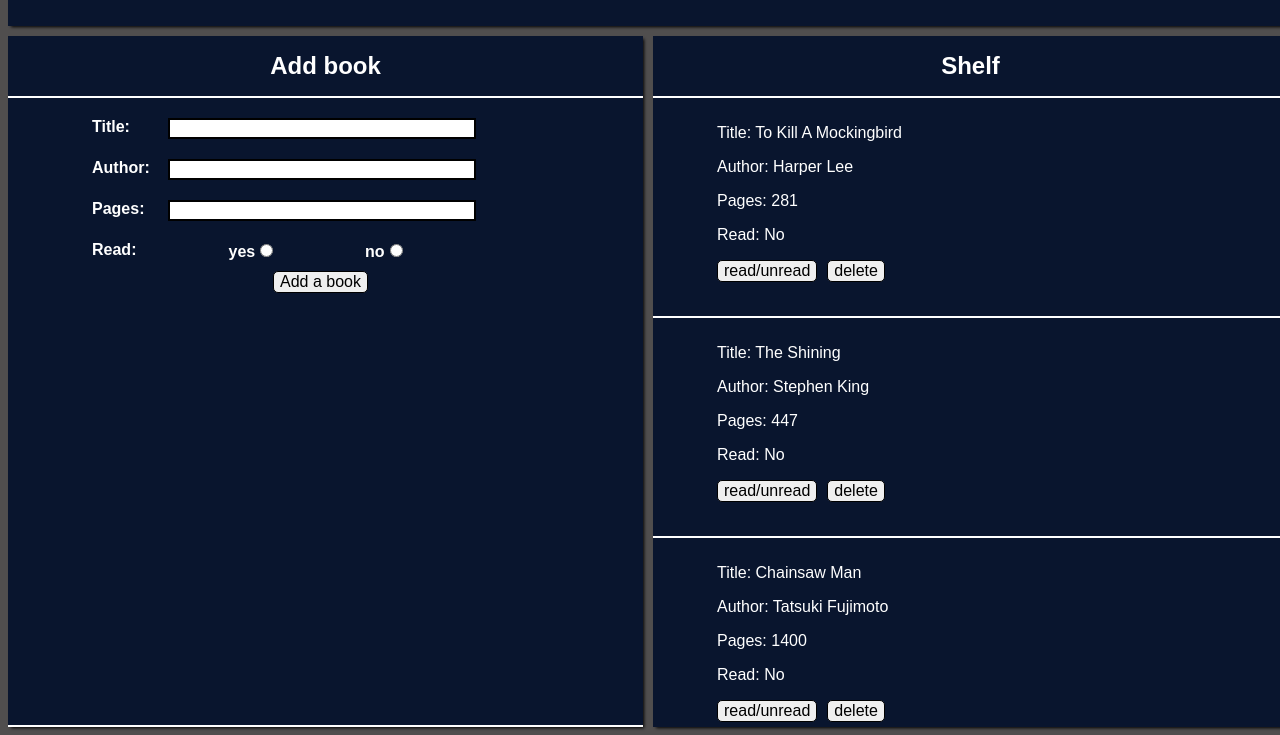
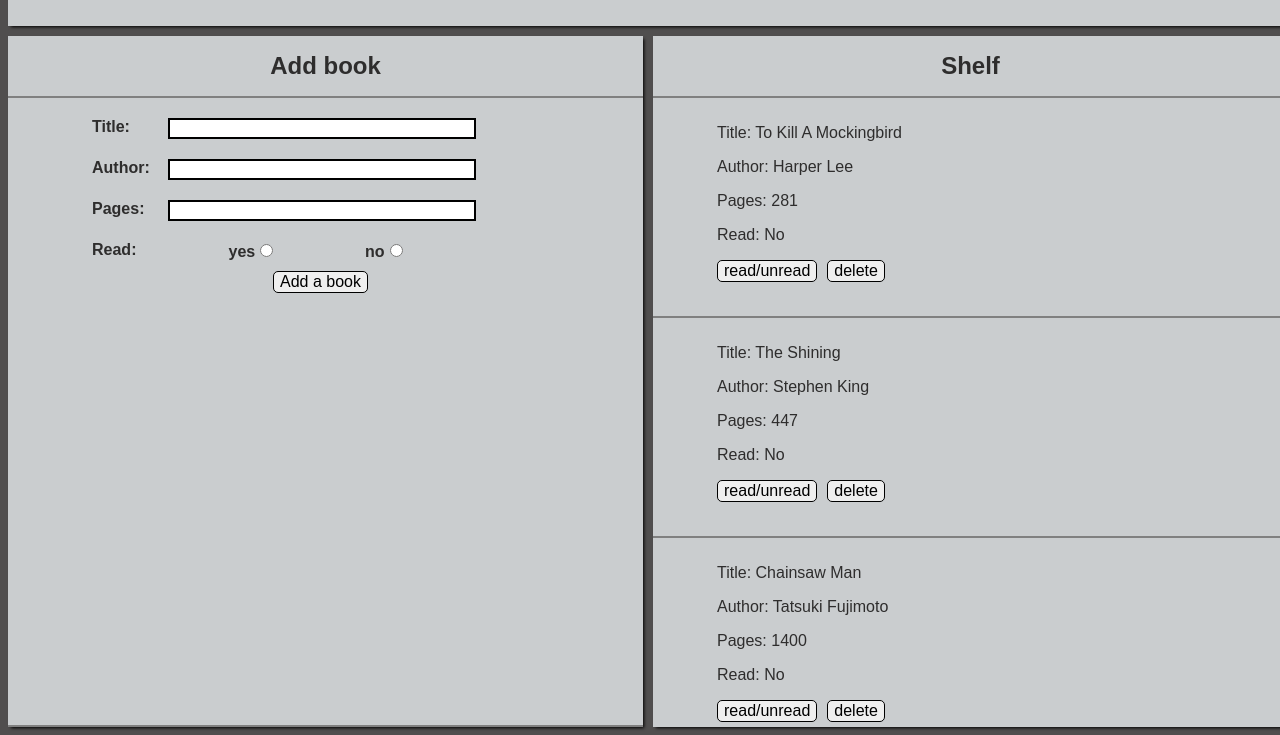
Before and after one commit to Nosreme96/library-ko, a plain HTML site: page index.html in a window 1280 px wide. Shown: the part 81-816 px from the top of the page. Drawn offline with Linux system fonts and the light colour scheme.

Commit message:
Changed color scheme

```diff
--- a/library.css
+++ b/library.css
@@ -11,11 +11,11 @@ gap: min(10px,1vw);
 
 }
 .header, .addform, .shelf{
-    background-color: rgb(9, 21, 46);
+    background-color: rgb(202, 205, 207);
     box-shadow: 2px 2px 3px -1px;
 }
 label, .headertitle, .addformtitle, .shelftitle, div.read{
-    color: white;
+    color: #2e2d2d;
     font-weight: bold;
 }
 .addform{
@@ -90,13 +90,13 @@ label.read{
 
 }
 .shelftitle, .addformtitle, .addform{
-    border-bottom: solid white 2px;
+    border-bottom: solid gray 2px;
 
 }
 .shelftitle{
     display: flex;
     justify-content: center;
-    background-color: rgb(9, 21, 46);
+    background-color: rgb(202, 205, 207);
     position: sticky;
     top: 0;
 }
@@ -106,8 +106,8 @@ label.read{
 }
 div.bookshelf>div{
     padding: 10px;
-    color: white;
-    border-bottom: solid white 2px;
+    color: #2e2d2d;
+    border-bottom: solid gray 2px;
     padding-left: 5vw;
 }
 p{
```
